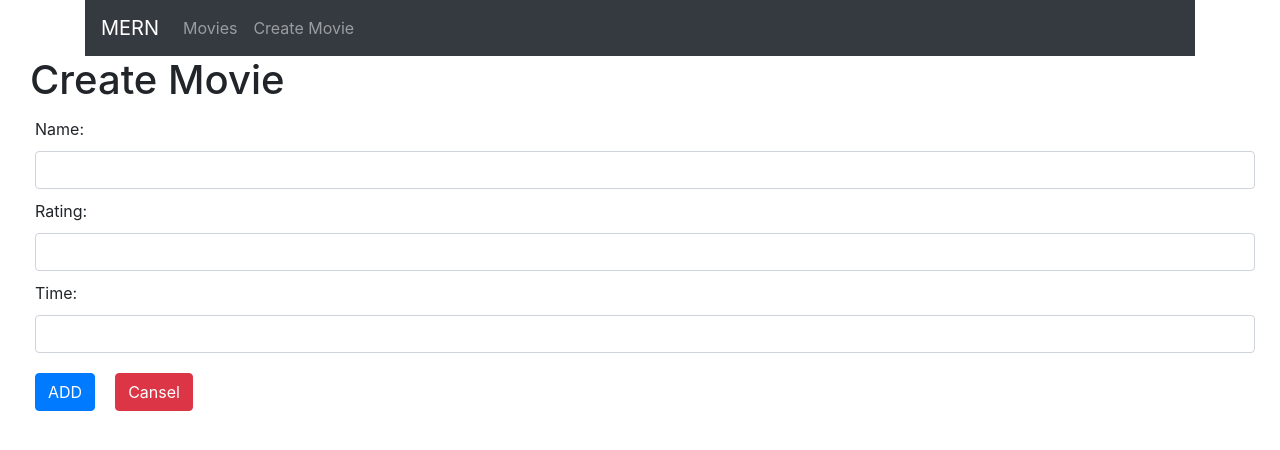
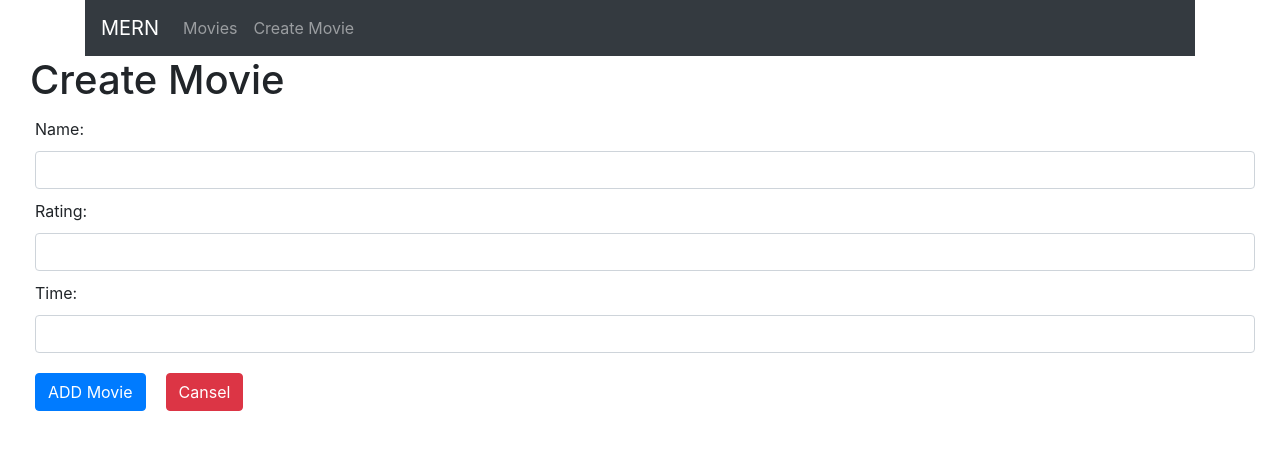
Before and after one commit to Rakib-RS/Movies-app, a React (Create React App) app in the folder client/: page /movies/create in a window 1280 px wide. Shown: the top 450 px of the page. Built offline with nearby package versions, Linux system fonts and the light colour scheme.

Commit message:
insert movie succesfully handled

```diff
--- a/client/src/api/index.js
+++ b/client/src/api/index.js
@@ -4,7 +4,7 @@ const api = axios.create({
     baseURL: 'http://localhost:3300/api',
 })
 
-export const insertMovie = payload => api.post(`/movie`, payload)
+export const insertMovie = (payload) => api.post(`/movie`, payload)
 export const getAllMovies = () => api.get('/movies')
 export const updateMovieById = (id, payload) => api.put(`/movie/${id}`, payload)
 export const deleteMovieById = id => api.delete(`/movie/${id}`)
--- a/client/src/pages/MoviesInsert.jsx
+++ b/client/src/pages/MoviesInsert.jsx
@@ -1,6 +1,7 @@
 import React, { Component } from 'react'
 import api from '../api'
 import styled from 'styled-components'
+
 const Title = styled.h1.attrs({
     className: 'h1',
 })``
@@ -33,7 +34,7 @@ class MoviesInsert extends Component {
         super(props)
         this.state = {
             name: '',
-            rating : '',
+            ratting : '',
             time: ''
         }
     }
@@ -42,17 +43,30 @@ class MoviesInsert extends Component {
         this.setState({name})
     }
     handleChangeInputRating = async (event) =>{
-        const rating = event.target.validity.valid
-        ? event.target.value : this.state.rating
-        this.setState({rating})
+        const ratting = event.target.validity.valid
+        ? event.target.value : this.state.ratting
+        this.setState({ratting})
     }
     handleChangeInputTime = async (event) => {
         const time = event.target.value
         this.setState({time})
     }
+    handleIncludeMovie = async ()=>{
+        const {name,ratting,time} = this.state;
+        const arrayTime = time.split('/');
+        const payload = {name,ratting,time: arrayTime};
+        await api.insertMovie(payload).then( (res) =>{
+            window.alert('Movie Created Succesfully');
+            this.setState({
+                name:'',
+                ratting:'',
+                time:''
+            })
+        })
+    }
 
     render(){
-        const {name,rating,time} = this.state;
+        const {name,ratting,time} = this.state;
         return(
             <Wrapper>
               <Title>Create Movie</Title>
@@ -71,7 +85,7 @@ class MoviesInsert extends Component {
                 min="0"
                 max="10"
                 pattern="[0-9]+([,\.][0-9]+)?"
-                value = {rating}
+                value = {ratting}
                 onChange = {this.handleChangeInputRating}
              />
              <Label>Time:</Label>
@@ -80,7 +94,7 @@ class MoviesInsert extends Component {
                 value={time}
                 onChange = {this.handleChangeInputTime}
              />
-              <Button>ADD</Button>
+              <Button onClick={this.handleIncludeMovie}>ADD Movie</Button>
               <CancelButton href='/movies/list'>Cansel</CancelButton>
 
             </Wrapper>
```
